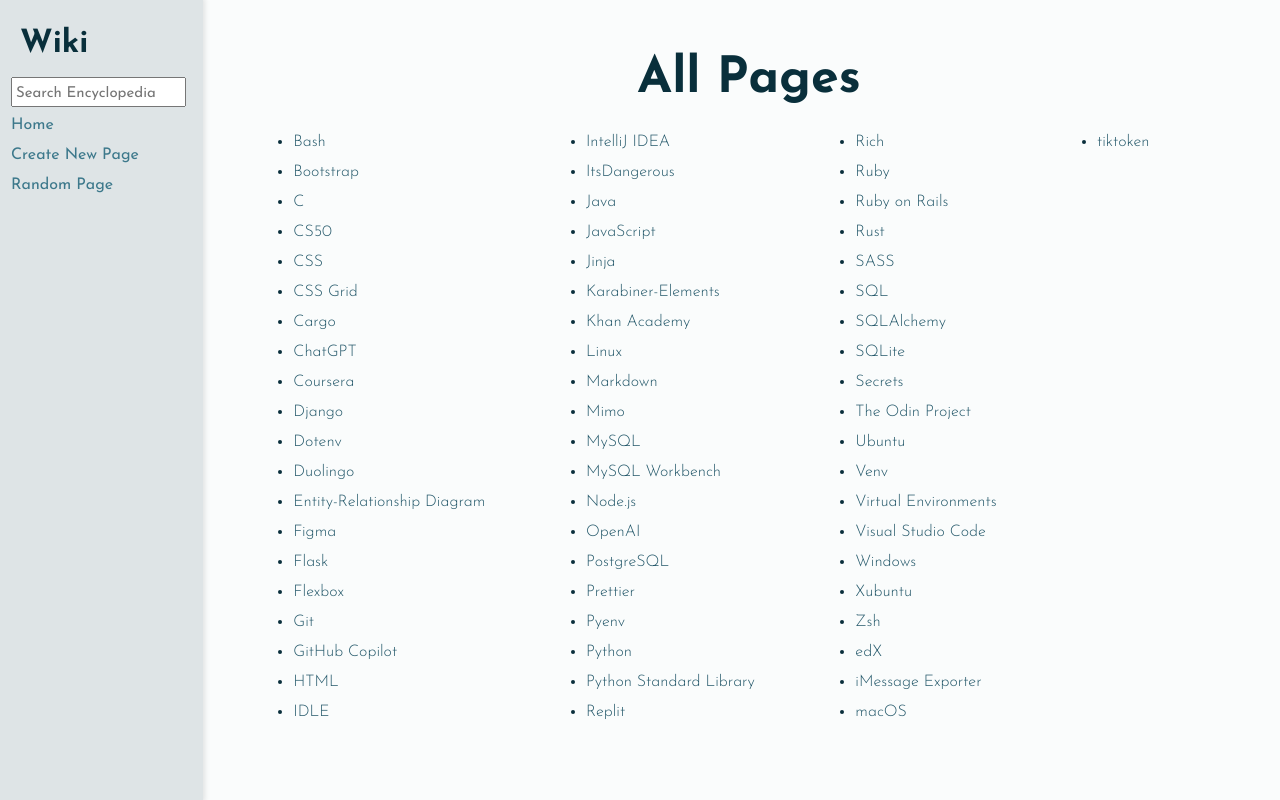
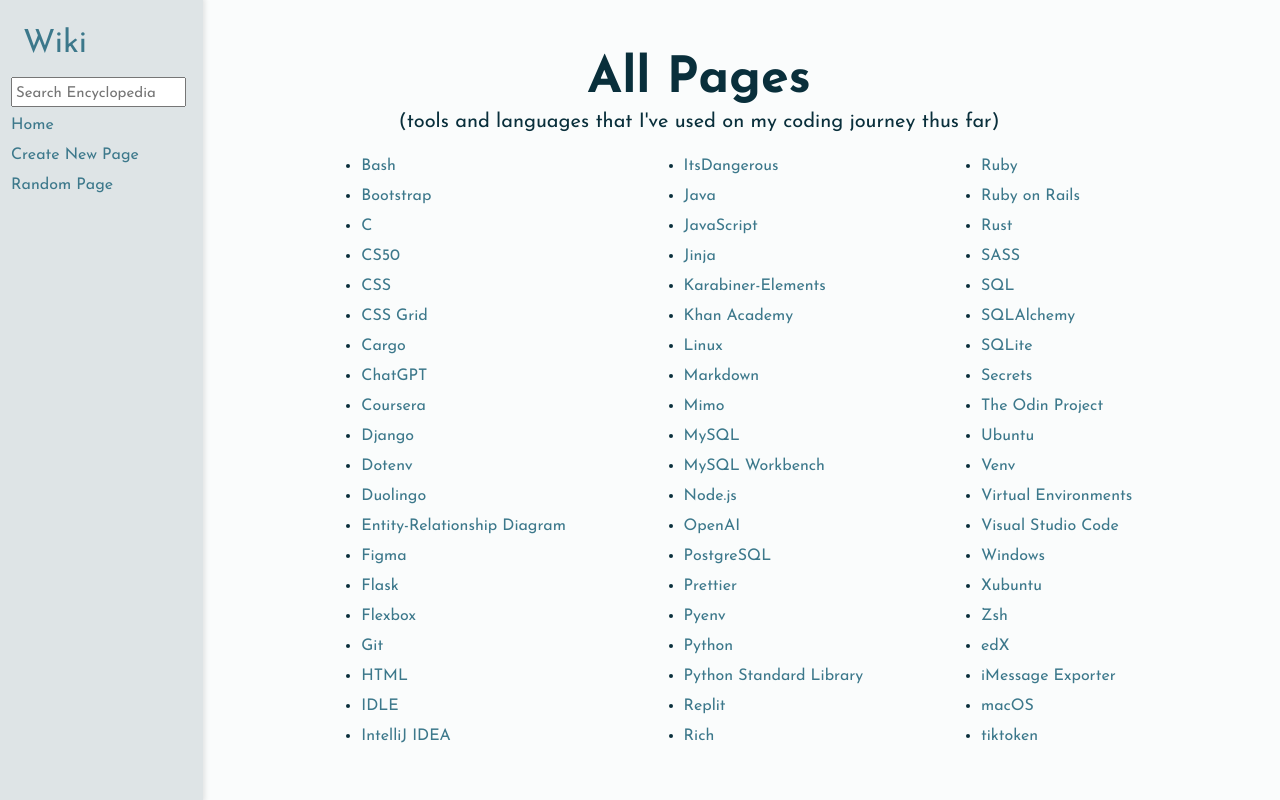
Before and after one commit to MyPetLobster/wiki, a Django app: page / in a window 1280 px wide. Run offline with Django 3.2, Linux system fonts and the light colour scheme; some libraries are stand-ins or nearby versions.

Commit message:
Mod CSS on home, add link to Wiki h1

```diff
--- a/encyclopedia/static/encyclopedia/styles.css
+++ b/encyclopedia/static/encyclopedia/styles.css
@@ -18,7 +18,6 @@
     height: 100vh;
     font-family: "Josefin Sans", sans-serif;
     color: var(--main-text-color);
-    overflow: hidden;
 }
 
 code {
@@ -27,7 +26,7 @@
 
 h1 {
     margin-top: 0px;
-    margin-bottom: 20px;
+    margin-bottom: 0px;
     font-size: 50px;
     font-weight: 700;
 }
@@ -44,7 +43,8 @@
 
 
 /* MORE GENERAL */
-.bold-a {
+.bold-a,
+a {
     text-decoration: none;
     color: var(--bold-link-color);
     font-weight: 400;
@@ -55,15 +55,10 @@
     font-weight: 700;
 }
 
-a {
-    text-decoration: none;
-    color: var(--main-link-color);
-    font-weight: 300;
-}
 a:hover {
     text-decoration: none;
     color: var(--link-hover-color);
-    font-weight: 400;
+    font-weight: 700;
 }
 
 li::marker {
@@ -114,12 +109,21 @@
 
 
 /* INDEX PAGE */
-.home-h1 {
+.home-h1,
+.home-h3 {
+    position: relative;
+    right: 50px;
     width: 100%;
     text-align: center;
 }
 
+.home-h3 {
+    margin-bottom: 20px;
+    font-size: 20px;
+}
+
 .index-container ul {
+    margin-left: 68px;
     display: grid;
     grid-template-columns: auto;
     grid-template-rows: 25px 25px 25px 25px 25px 25px 25px 25px 25px 25px 25px 25px 25px 25px 25px 25px 25px 25px 25px 25px;
--- a/encyclopedia/templates/encyclopedia/index.html
+++ b/encyclopedia/templates/encyclopedia/index.html
@@ -6,6 +6,7 @@
 
 {% block body %}
     <h1 class="home-h1">All Pages</h1>
+    <h3 class="home-h3">(tools and languages that I've used on my coding journey thus far)</h3>
     <div class="index-container">
         <ul>
             {% for entry in entries %}
--- a/encyclopedia/templates/encyclopedia/layout.html
+++ b/encyclopedia/templates/encyclopedia/layout.html
@@ -14,7 +14,7 @@
     <body>
         <div class="row">
             <div class="sidebar col-lg-2 col-md-3">
-                <h2>Wiki</h2>
+                <h2><a href="{% url 'index' %}">Wiki</a></h2>
                 <form action="{% url 'search' %}" method="get">
                     <input class="search" type="text" name="q" placeholder="Search Encyclopedia">
                 </form>
```
Also changed, not shown: entries/GitHub Copilot.md (deleted, +0 -2 lines), entries/Virtual Environments.md (+1 -1 lines).
